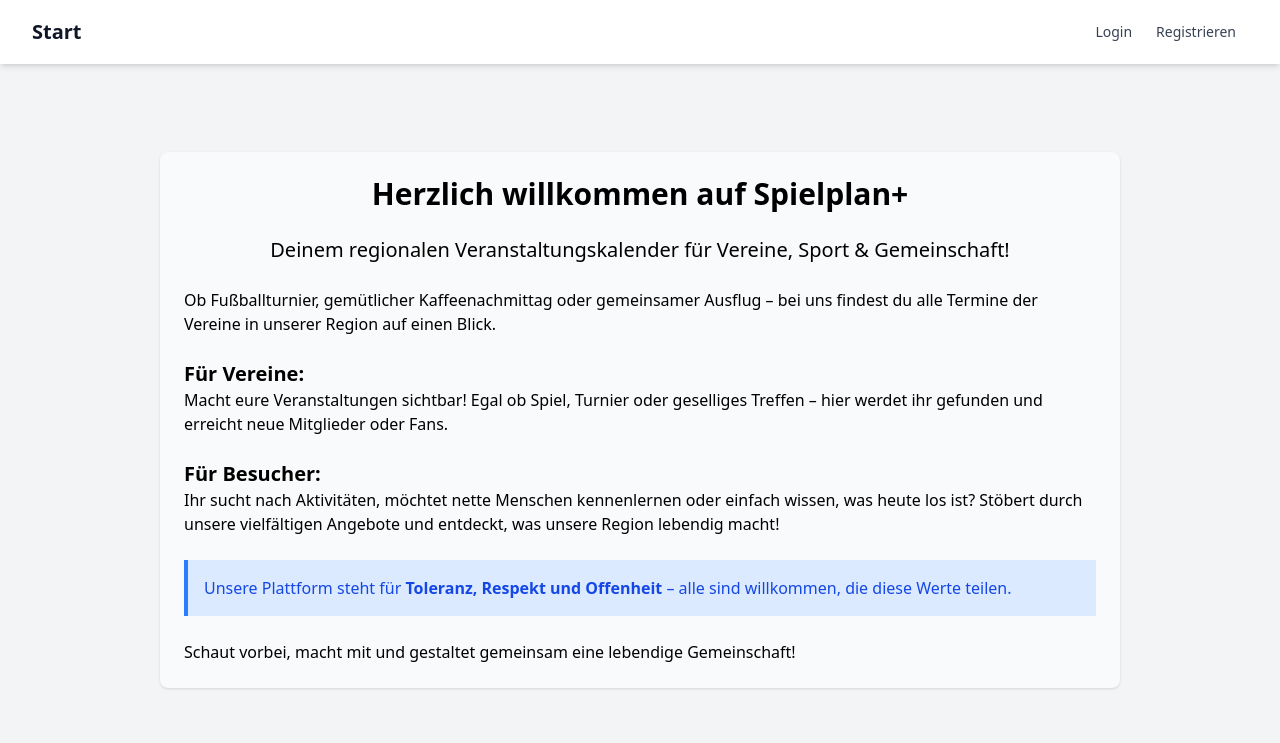
After one commit to O2kar1899/verein_event, a Django app: template startapp/templates/startapp/start.html in a window 1280 px wide. The commit adds this page. Shown: the top 743 px of the page. Run offline with Django 5.2, Linux system fonts and the light colour scheme; the template is opened without the code that fills it, so the values that code supplies are empty; style sheets or scripts are compiled from the project's sources.

Commit message:
base.html global

```diff
--- /dev/null
+++ b/authapp/templates/authapp/baseauth.html
@@ -0,0 +1,2 @@
+{{% extends "./base.html" %}}
+{% load static %}
--- /dev/null
+++ b/authapp/templates/authapp/indexauth.html
@@ -0,0 +1 @@
+<h1>Starting Page</h1>
--- /dev/null
+++ b/startapp/templates/startapp/start.html
@@ -0,0 +1,30 @@
+{% extends 'base.html' %}
+{% load static %}
+{% block title %}Veranstaltungen START{% endblock %}
+
+{% block content %}
+<div class="max-w-7xl mx-auto px-4 sm:px-6 lg:px-8 py-8">
+  <div class="flex justify-center">
+    <div class="w-full lg:w-10/12">
+      <div class="p-6 bg-gray-50 rounded-lg shadow">
+        <h1 class="mb-6 text-3xl font-bold text-center">Herzlich willkommen auf <strong class="font-extrabold">Spielplan+</strong></h1>
+        <p class="text-xl text-center mb-6">Deinem regionalen Veranstaltungskalender für Vereine, Sport & Gemeinschaft!</p>
+
+        <p class="mb-4">Ob Fußballturnier, gemütlicher Kaffeenachmittag oder gemeinsamer Ausflug – bei uns findest du alle Termine der Vereine in unserer Region auf einen Blick.</p>
+
+        <h4 class="mt-6 text-xl font-semibold">Für Vereine:</h4>
+        <p class="mb-4">Macht eure Veranstaltungen sichtbar! Egal ob Spiel, Turnier oder geselliges Treffen – hier werdet ihr gefunden und erreicht neue Mitglieder oder Fans.</p>
+
+        <h4 class="mt-6 text-xl font-semibold">Für Besucher:</h4>
+        <p class="mb-4">Ihr sucht nach Aktivitäten, möchtet nette Menschen kennenlernen oder einfach wissen, was heute los ist? Stöbert durch unsere vielfältigen Angebote und entdeckt, was unsere Region lebendig macht!</p>
+
+        <div class="bg-blue-100 border-l-4 border-blue-500 text-blue-700 p-4 mt-6" role="alert">
+          <p>Unsere Plattform steht für <strong class="font-semibold">Toleranz, Respekt und Offenheit</strong> – alle sind willkommen, die diese Werte teilen.</p>
+        </div>
+
+        <p class="mt-6">Schaut vorbei, macht mit und gestaltet gemeinsam eine lebendige Gemeinschaft!</p>
+      </div>
+    </div>
+  </div>
+</div>
+{% endblock %}
--- /dev/null
+++ b/startapp/urls.py
@@ -0,0 +1,7 @@
+from django.urls import path
+
+from . import views
+
+urlpatterns = [
+    path('', views.StartingPageView.as_view(), name='starting-page')
+]
--- a/startapp/views.py
+++ b/startapp/views.py
@@ -1,3 +1,9 @@
 from django.shortcuts import render
 
+# templates view
+from django.views.generic import TemplateView
+
+
 # Create your views here.
+class StartingPageView(TemplateView):
+    template_name = 'startapp/start.html'
--- /dev/null
+++ b/templates/base.html
@@ -0,0 +1,128 @@
+{% load static %}
+
+
+
+<!DOCTYPE html>
+<html lang="de">
+<head>
+    <meta charset="UTF-8">
+    <meta name="viewport" content="width=device-width, initial-scale=1.0">
+    <title>{% block title %}Spielplan+{% endblock %}</title>
+    {% block css_files %}
+    <link rel="stylesheet" href="{% static 'css/dist/styles.css' %}">
+    {% endblock %}
+
+</head>
+
+<body class="bg-gray-100">
+    <!-- Navigation -->
+    <nav class="bg-white shadow-md mb-8">
+        <div class="max-w-7xl mx-auto px-4 sm:px-6 lg:px-8">
+            <div class="flex justify-between h-16">
+                <!-- Brand/Logo -->
+                <div class="flex-shrink-0 flex items-center">
+                    <a href="{% url 'starting-page' %}" class="text-xl font-semibold text-gray-900">
+                        Start
+                    </a>
+                </div>
+
+                <!-- Mobile menu button -->
+                <div class="-mr-2 flex items-center md:hidden">
+                    <button type="button" class="mobile-menu-button inline-flex items-center justify-center p-2 rounded-md text-gray-400 hover:text-gray-500 hover:bg-gray-100 focus:outline-none">
+                        <span class="sr-only">Menü öffnen</span>
+                        <!-- Hamburger icon -->
+                        <svg class="block h-6 w-6" xmlns="http://www.w3.org/2000/svg" fill="none" viewBox="0 0 24 24" stroke="currentColor">
+                            <path stroke-linecap="round" stroke-linejoin="round" stroke-width="2" d="M4 6h16M4 12h16M4 18h16" />
+                        </svg>
+                    </button>
+                </div>
+
+                <!-- Desktop Menu -->
+                <div class="hidden md:ml-6 md:flex md:items-center md:space-x-4">
+                    {% if user.is_authenticated %}
+                        <!-- Eingeloggte Benutzer -->
+                        <a href="{% url 'passwort_aendern' %}" class="px-3 py-2 text-sm font-medium text-gray-700 hover:text-gray-900">
+                            Passwort ändern
+                        </a>
+                    {% endif %}
+
+                    <div class="ml-4 flex items-center md:ml-6">
+                        {% if user.is_authenticated %}
+                            <span class="mr-4 text-sm font-medium text-gray-500">
+                                Eingeloggt als {{ user.username }}
+                            </span>
+                            <form method="post" action="{% url 'logout' %}">
+                                {% csrf_token %}
+                                <button type="submit" class="text-sm font-medium text-gray-700 hover:text-gray-900">
+                                    Logout
+                                </button>
+                            </form>
+                        {% else %}
+                            <a href="{% url 'login' %}" class="px-3 py-2 text-sm font-medium text-gray-700 hover:text-gray-900">
+                                Login
+                            </a>
+                            <a href="{% url 'registrieren' %}" class="px-3 py-2 text-sm font-medium text-gray-700 hover:text-gray-900">
+                                Registrieren
+                            </a>
+                        {% endif %}
+                    </div>
+                </div>
+            </div>
+        </div>
+
+        <!-- Mobile Menu (hidden) -->
+        <div class="mobile-menu hidden md:hidden">
+            <div class="pt-2 pb-3 space-y-1">
+                {% if user.is_authenticated %}
+                    <a href="{% url 'passwort_aendern' %}" class="block px-3 py-2 text-base font-medium text-gray-700 hover:text-gray-900 hover:bg-gray-50">
+                        Passwort ändern
+                    </a>
+                    <form method="post" action="{% url 'logout' %}">
+                        {% csrf_token %}
+                        <button type="submit" class="block w-full text-left px-3 py-2 text-base font-medium text-gray-700 hover:text-gray-900 hover:bg-gray-50">
+                            Logout
+                        </button>
+                    </form>
+                {% else %}
+                    <a href="{% url 'login' %}" class="block px-3 py-2 text-base font-medium text-gray-700 hover:text-gray-900 hover:bg-gray-50">
+                        Login
+                    </a>
+                    <a href="{% url 'registrieren' %}" class="block px-3 py-2 text-base font-medium text-gray-700 hover:text-gray-900 hover:bg-gray-50">
+                        Registrieren
+                    </a>
+                {% endif %}
+            </div>
+        </div>
+    </nav>
+
+    <!-- Main Content -->
+    <main class="max-w-7xl mx-auto px-4 sm:px-6 lg:px-8 py-6">
+        {% block content %}{% endblock %}
+    </main>
+
+    <!-- SVG-Icons -->
+    <svg xmlns="http://www.w3.org/2000/svg" class="hidden">
+        <!-- Eye + Eye-slash Icons hier -->
+    </svg>
+
+    <script>
+    // Mobile Menu
+    document.addEventListener('DOMContentLoaded', function() {
+        const menuButton = document.querySelector('.mobile-menu-button');
+        const menu = document.querySelector('.mobile-menu');
+
+        if (menuButton && menu) {
+            menuButton.addEventListener('click', function() {
+                menu.classList.toggle('hidden');
+                const expanded = this.getAttribute('aria-expanded') === 'true';
+                this.setAttribute('aria-expanded', !expanded);
+                menu.setAttribute('aria-hidden', expanded);
+            });
+        }
+    });
+    </script>
+
+{% block extra_head %}<script src="{% static 'js/passwordToggle.js' %}"></script>{% endblock %}
+
+</body>
+</html>
--- a/veranstaltungen/settings.py
+++ b/veranstaltungen/settings.py
@@ -44,6 +44,7 @@ INSTALLED_APPS = [
     # eigene Apps
     'authapp.apps.AuthConfig',
     'eventapp.apps.EventappConfig',
+    'startapp',
 ]
 
 TAILWIND_APP_NAME = 'theme'  # Muss mit dem App-Namen übereinstimmen
@@ -68,7 +69,7 @@ ROOT_URLCONF = 'veranstaltungen.urls'
 TEMPLATES = [
     {
         'BACKEND': 'django.template.backends.django.DjangoTemplates',
-        'DIRS': [],
+        'DIRS': [BASE_DIR/'templates'],
         'APP_DIRS': True,
         'OPTIONS': {
             'context_processors': [
--- a/veranstaltungen/urls.py
+++ b/veranstaltungen/urls.py
@@ -15,11 +15,12 @@ Including another URLconf
     2. Add a URL to urlpatterns:  path('blog/', include('blog.urls'))
 """
 from django.contrib import admin
-from django.urls import path, include
+from django.urls import include, path
 
 urlpatterns = [
     path('admin/', admin.site.urls),
     path('__reload__/', include("django_browser_reload.urls")),
-    path('', include('authapp.urls')),
+    path('auth/', include('authapp.urls')),
+    path('', include('startapp.urls') )
     #path('event')
 ]
```
Also changed, not shown: authapp/templates/authapp/base.html (+1 -128 lines), startapp/templates/start.html (deleted), 1 other file.
